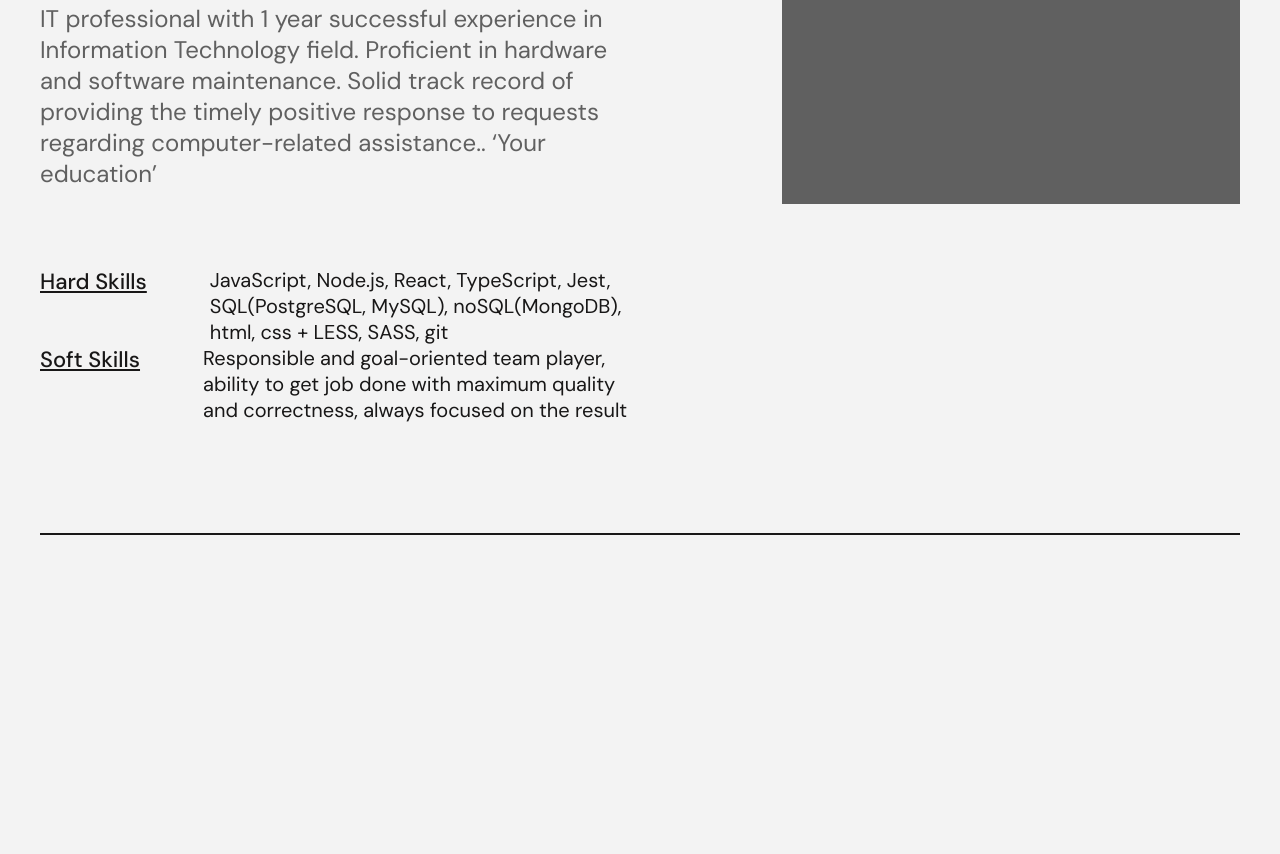
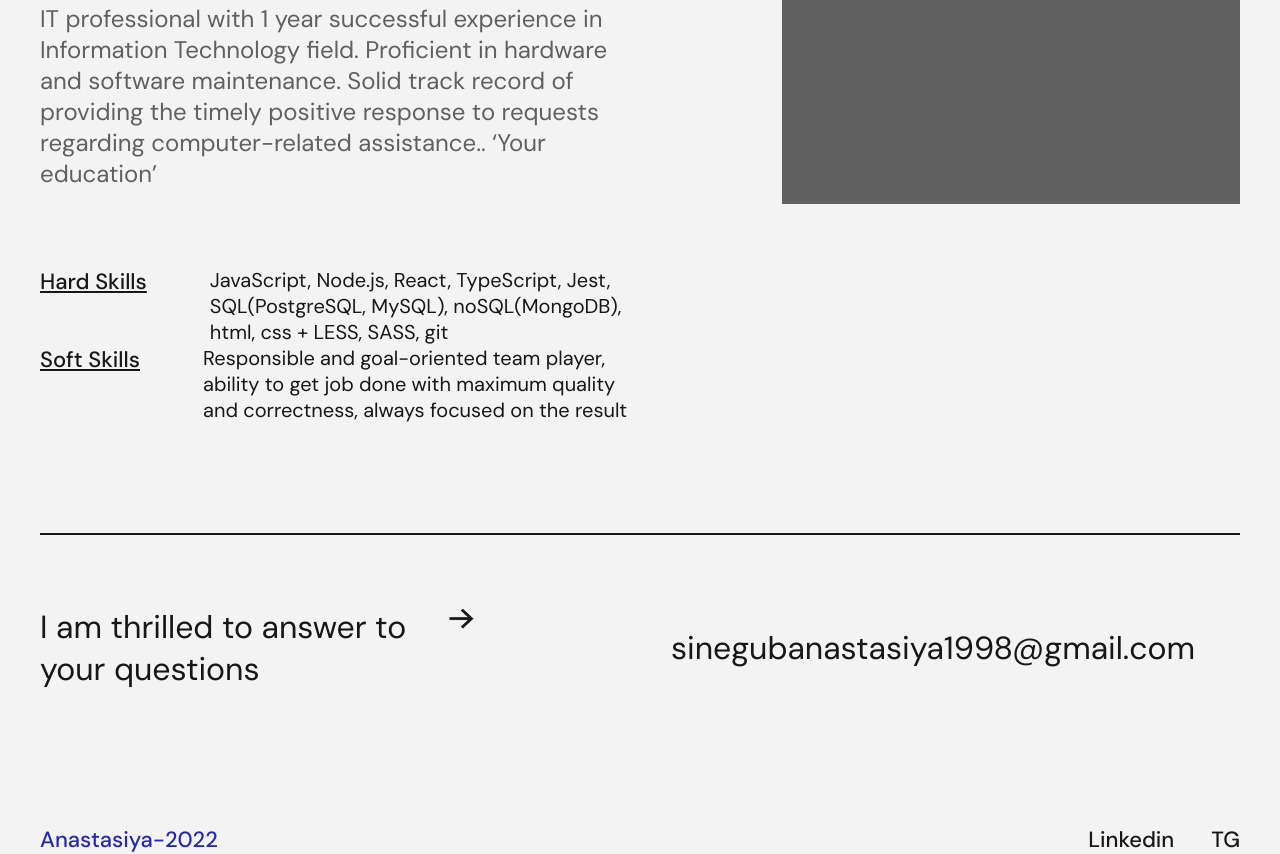
Before and after one commit to SinegubAnastasiya/cv-application, a plain HTML site: page about.html in a window 1280 px wide. Shown: the part 363-1217 px from the top of the page. Before the commit the page ends 898 px from the top, so only its background shows below. Drawn offline with Linux system fonts and the light colour scheme.

Commit message:
add section contacts and footer to my project

```diff
--- a/about.css
+++ b/about.css
@@ -91,3 +91,54 @@ header nav p:not(:last-child) {
     background-color: #181717;
     margin-top: 110px;
 }
+
+.contacts {
+    display: flex;
+    justify-content: space-between;
+    margin-top: 71px;
+}
+
+.contacts .img {
+    background-image: url(image.png);
+    width: 21px;
+    height: 24px;
+    background-size: contain;
+    transform: rotate(270deg);
+    background-repeat: no-repeat;
+    margin-left: 41px;
+}
+
+.contacts div {
+    display: flex;
+}
+
+.contacts p {
+    color: var(--main-black, #181717);
+    font: 400 32px DM Sans;
+    width: 370px;
+    margin: auto;
+}
+
+footer {
+    display: flex;
+    justify-content: space-between;
+    margin-top: 135px;
+}
+
+footer .links {
+    display: flex;
+}
+
+footer .links p:not(:last-child) {
+    margin-right: 37px;
+}
+
+footer p {
+    color: #2429AF;
+    font-weight: 500;
+    font: 500 22px DM Sans;
+}
+
+footer .links p {
+    color: #181717
+}
--- a/about.html
+++ b/about.html
@@ -26,7 +26,7 @@
         <section class="about">
             <div class="info">
                 <div class="left">
-                    <h1>I’m ‘your name’, JS & TS Dev.</h1>
+                    <h1>I’m Anastasiya, JS & TS Dev.</h1>
                     <p>IT professional with 1 year successful experience in Information Technology field. Proficient in
                         hardware and software maintenance. Solid track record of providing the timely positive response
                         to requests regarding computer-related assistance.. ‘Your education’</p>
@@ -36,11 +36,13 @@
             <div class="skills">
                 <div>
                     <h2>Hard Skills</h2>
-                    <p>JavaScript, Node.js, React, TypeScript, Jest, SQL(PostgreSQL, MySQL), noSQL(MongoDB), html, css + LESS, SASS, git</p>
+                    <p>JavaScript, Node.js, React, TypeScript, Jest, SQL(PostgreSQL, MySQL), noSQL(MongoDB), html, css +
+                        LESS, SASS, git</p>
                 </div>
                 <div>
                     <h2>Soft Skills</h2>
-                    <p>Responsible and goal-oriented team player, ability to get job done with maximum quality and correctness, always focused on the result</p>
+                    <p>Responsible and goal-oriented team player, ability to get job done with maximum quality and
+                        correctness, always focused on the result</p>
                 </div>
             </div>
 
@@ -48,14 +50,21 @@
         </section>
 
         <section class="contacts">
-
-
+            <div>
+                <p>I am thrilled to answer to your questions</p>
+                <div class="img"></div>
+            </div>
+            <p>sinegubanastasiya1998@gmail.com</p>
         </section>
 
     </main>
 
     <footer>
-
+        <p>Anastasiya-2022</p>
+        <div class="links">
+            <p>Linkedin</p>
+            <p>TG</p>
+        </div>
     </footer>
 
 </body>
```
